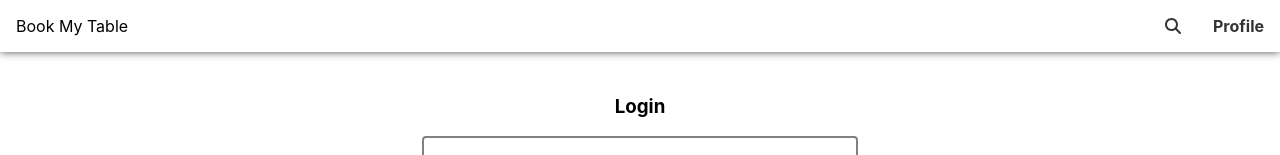
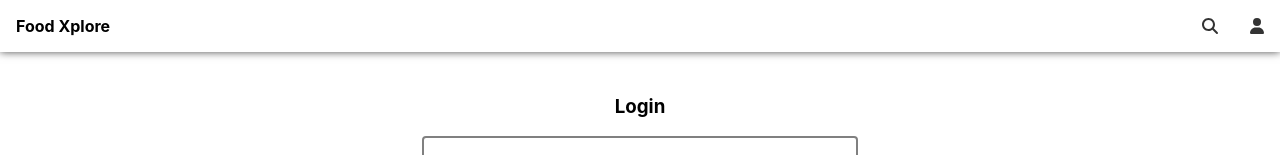
Before and after one commit to tushar0107/restaurant-booking-frontend, a React (Create React App) app: page /profile in a window 1280 px wide. Shown: the top 155 px of the page. Built offline with nearby package versions, Linux system fonts and the light colour scheme.

Commit message:
minor changes

```diff
--- a/src/components/Header.jsx
+++ b/src/components/Header.jsx
@@ -1,19 +1,17 @@
-import { faSearch } from "@fortawesome/free-solid-svg-icons";
+import { faSearch, faUser } from "@fortawesome/free-solid-svg-icons";
 import { FontAwesomeIcon } from "@fortawesome/react-fontawesome";
 import React from "react";
-import { useSelector } from "react-redux";
 import { Link } from "react-router-dom";
 
 const Header = () => {
-  const user = useSelector((state)=>state.user.value);
   return (
       <div id="header">
         <div className="logo">
-          {(user?.first_name || "Book My Table") + " " + (user?.last_name || "")}
+          <strong>Food Xplore</strong>
         </div>
         <nav>
           <Link to={"/search"}><FontAwesomeIcon icon={faSearch}/></Link>
-          <Link to={"/profile"}>Profile</Link>
+          <Link to={"/profile"}><FontAwesomeIcon icon={faUser}/></Link>
         </nav>
       </div>
   );
--- a/src/pages/Profile.jsx
+++ b/src/pages/Profile.jsx
@@ -13,7 +13,6 @@ import apiUrl from '../Vars';
 
 const Profile = ()=>{
     const user = useSelector((state)=>state.user.value);
-    const restaurantFromStore = useSelector((state)=>state.restaurants.value);
     const dispatch = useDispatch();
     const [mobile, setMobile] = useState('5559876543');
     const [password, setPassword] = useState('123456');
@@ -21,7 +20,6 @@ const Profile = ()=>{
     const [bookings,setBookings] = useState();
     const [restaurant,setRestaurant] = useState();
     const [openForm, setOpenForm] = useState(false);
-    const [responsetext,setResponsetext] = useState('');
 
     const handleMobile = (e)=>{
         setMobile(e.target.value);
```
